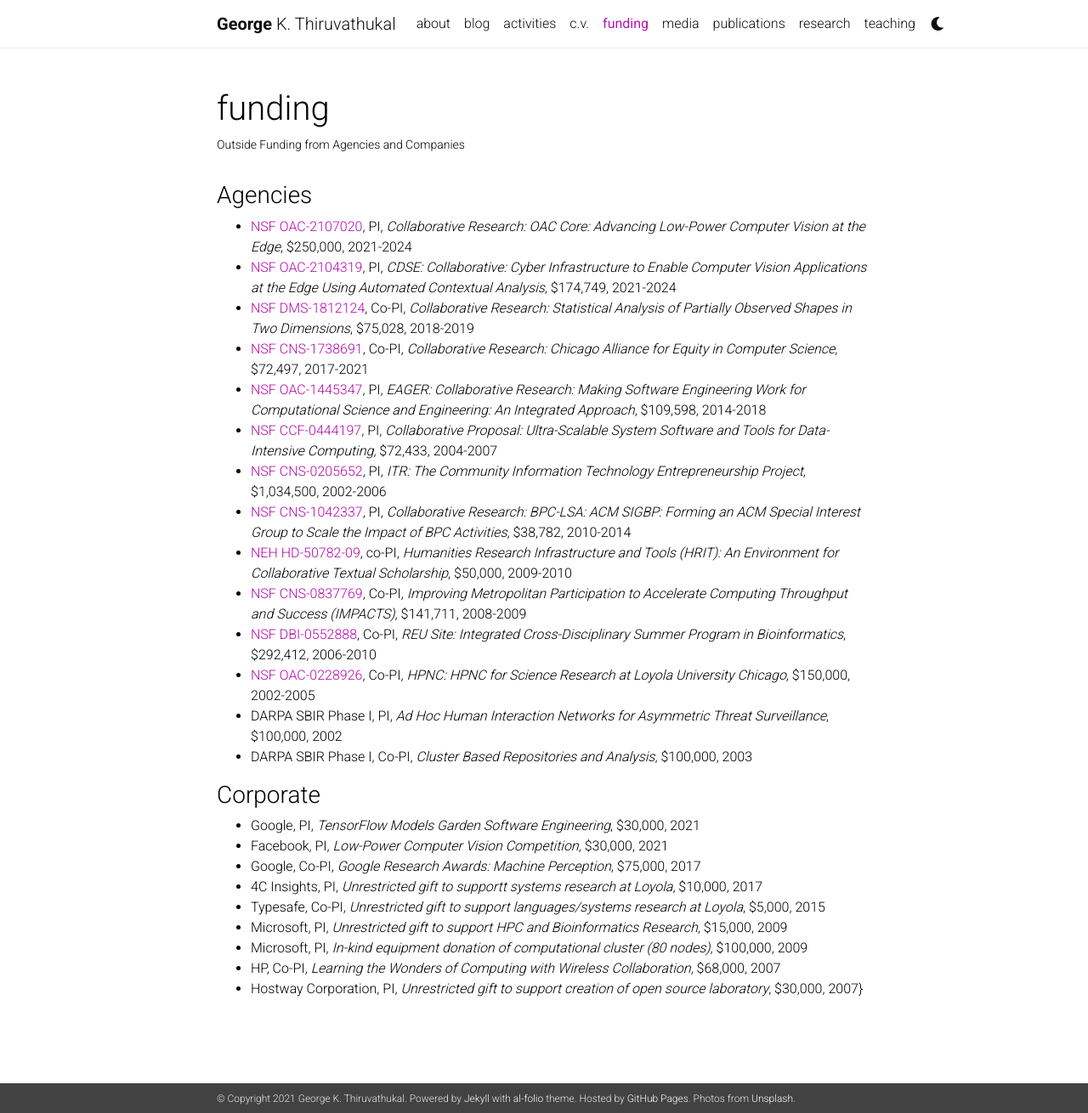
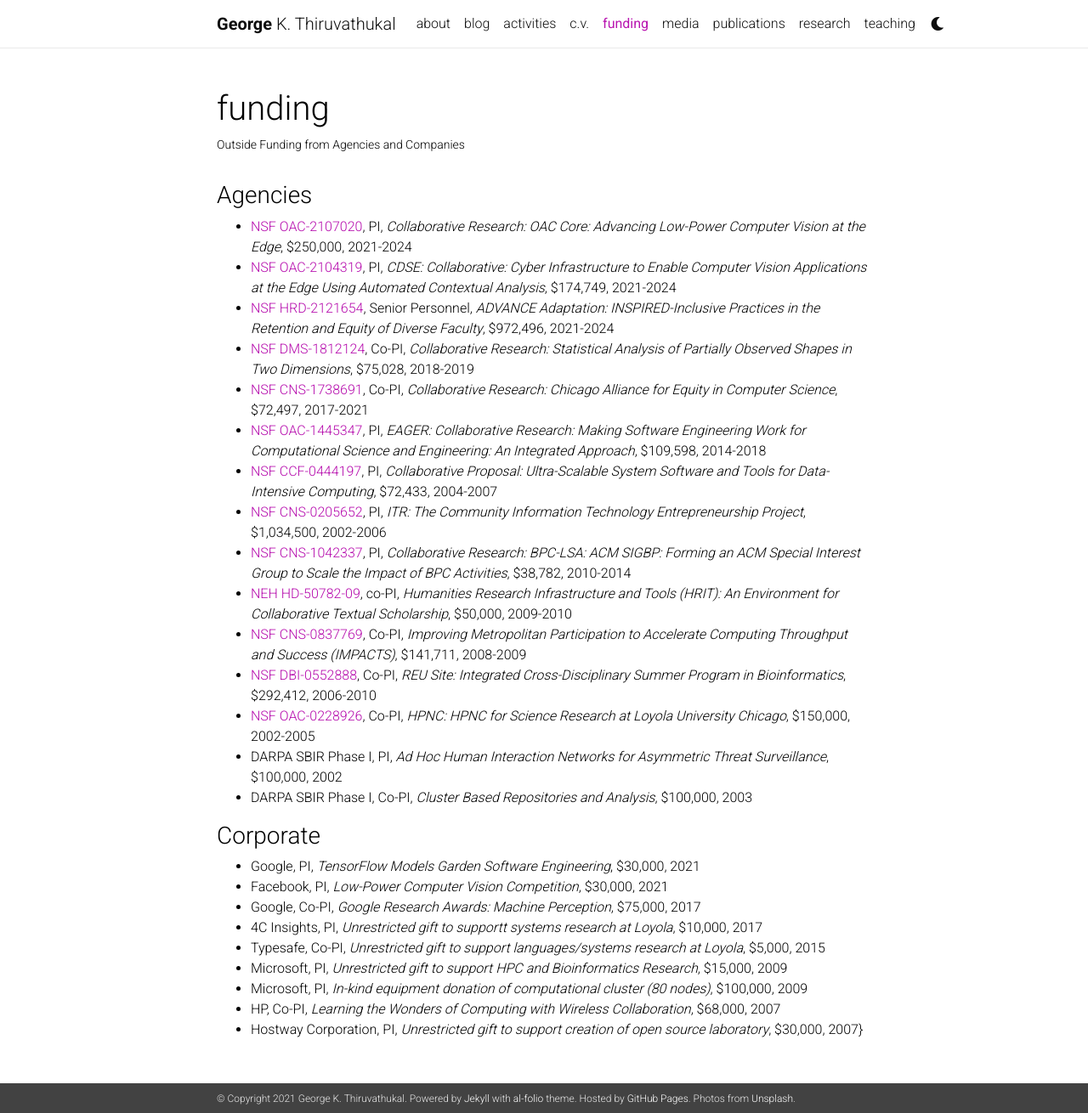
Before and after one commit to cyberwu88/gkt, a Jekyll site: the page built from _pages/funding.md, in a window 1280 px wide and 1310 px high. Shown: the whole window at 85% size. Built offline with Jekyll 4.4.1, drawn with Linux system fonts in a browser that asks for light colours; nearby versions of some CDN libraries; a style sheet for code colours, icons or effects is not loaded.

Commit message:
update to include NSF ADVANCE

```diff
--- a/_pages/funding.md
+++ b/_pages/funding.md
@@ -10,6 +10,7 @@ nav: true
 
 -   [NSF OAC-2107020](https://www.nsf.gov/awardsearch/showAward?AWD_ID=2107020), PI, *Collaborative Research: OAC Core: Advancing Low-Power Computer Vision at the Edge*, \$250,000, 2021-2024
 -   [NSF OAC-2104319](https://www.nsf.gov/awardsearch/showAward?AWD_ID=2104319), PI, *CDSE: Collaborative: Cyber Infrastructure to Enable Computer Vision Applications at the Edge Using Automated Contextual Analysis*, \$174,749, 2021-2024
+-   [NSF HRD-2121654](https://www.nsf.gov/awardsearch/showAward?AWD_ID=2121654), Senior Personnel, *ADVANCE Adaptation: INSPIRED-Inclusive Practices in the Retention and Equity of Diverse Faculty*, \$972,496, 2021-2024
 -   [NSF DMS-1812124](https://www.nsf.gov/awardsearch/showAward?AWD_ID=1812124), Co-PI, *Collaborative Research: Statistical Analysis of Partially Observed Shapes in Two Dimensions*, \$75,028, 2018-2019
 -   [NSF CNS-1738691](https://www.nsf.gov/awardsearch/showAward?AWD_ID=1738691), Co-PI, *Collaborative Research: Chicago Alliance for Equity in Computer Science*, \$72,497, 2017-2021
 -   [NSF OAC-1445347](https://www.nsf.gov/awardsearch/showAward?AWD_ID=1445347), PI, *EAGER: Collaborative Research: Making Software Engineering Work for Computational Science and Engineering: An Integrated Approach*, \$109,598, 2014-2018
```
